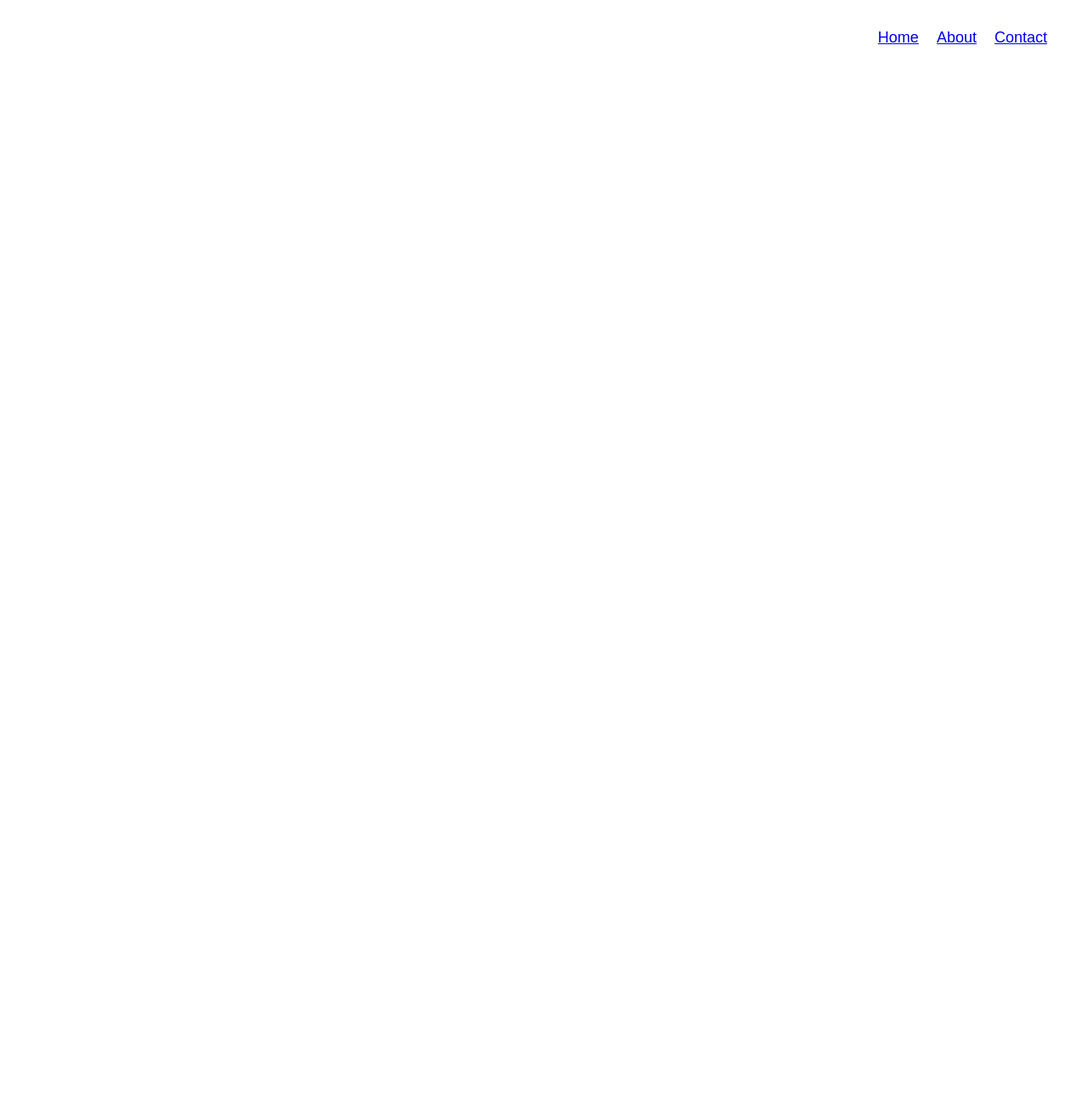
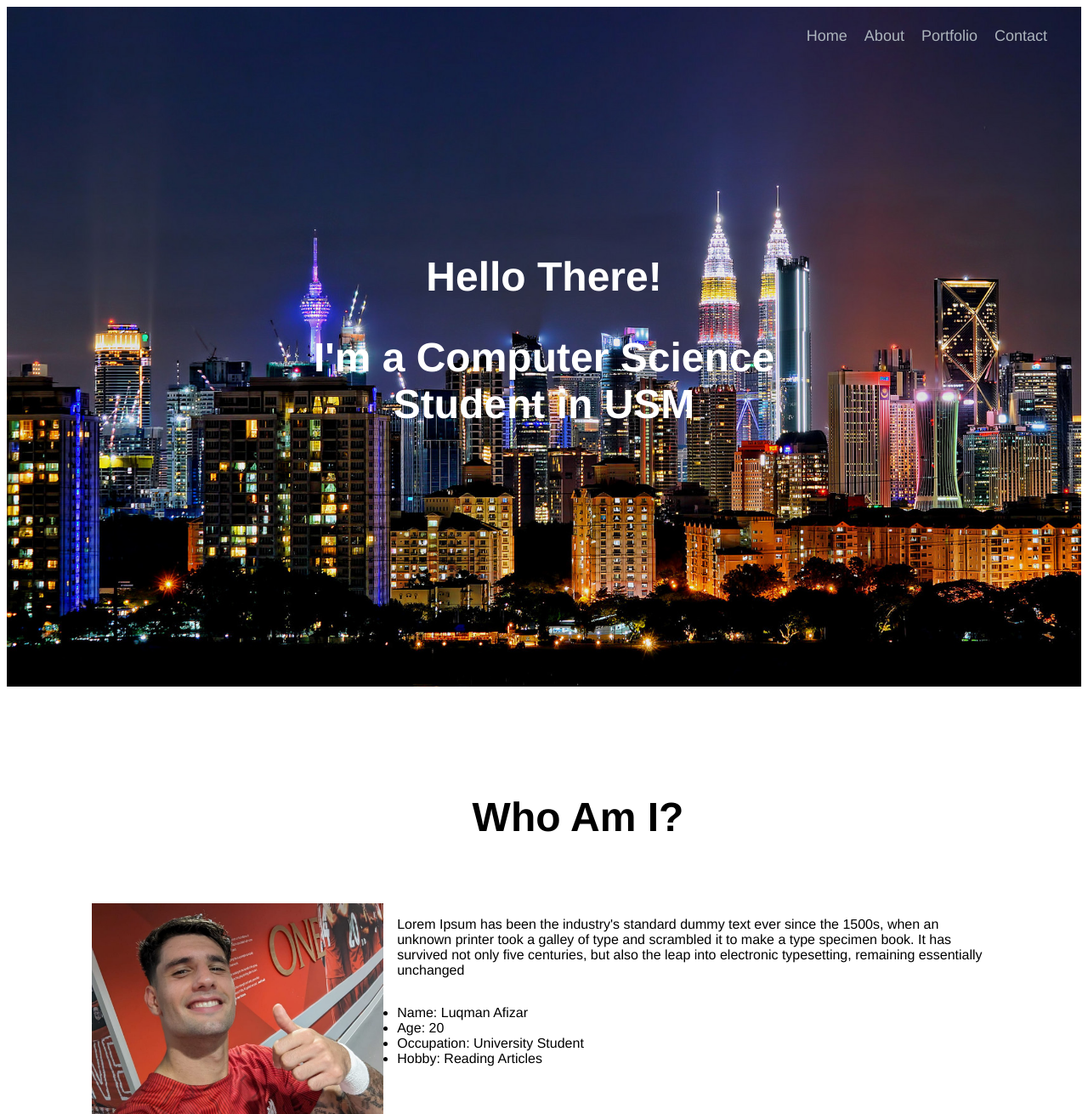
Before and after one commit to LuqmanMC305/my-portfolio, a plain HTML site: page index.html in a window 1280 px wide. Shown: the whole page at 85% size. Before the commit the page ends 800 px from the top, so only its background shows below. Drawn offline with Linux system fonts and the light colour scheme.

Commit message:
Added images and about section

```diff
--- a/index.html
+++ b/index.html
@@ -10,11 +10,43 @@
 
     <nav class="menu">
         <ul class="list">
-            <li><a href="#" >Home</a></li>
-            <li><a href="#" >About</a></li>
-            <li><a href="#" >Contact</a></li>
+            <li><a href="#home" >Home</a></li>
+            <li><a href="#about" >About</a></li>
+            <li><a href="#portfolio" >Portfolio</a></li>
+            <li><a href="#contact" >Contact</a></li>
         </ul>
     </nav>
+
+    <!--Main Banner-->
+    <section class="bgImage" id="home">
+      <div class="bgContainer">
+         <div class="bgText">
+            <h1 class="bgTitle">Hello There!</h1>
+            <h1 class="bgDesc">I'm a Computer Science Student in USM</h1>
+        </div>
+      </div>
+    </section>
+
+    <!--About Banner-->
+    <section class="about" id="about">
+        <div class="aboutContainer">
+            <h1 class="aboutTitle">Who Am I?</h1>
+            <img src="/images/szoboslai.jpeg" class="aboutImage">
+            <div class="descTopContainer">
+                <p class="aboutDescTop">Lorem Ipsum has been the industry's standard dummy text ever since the 1500s, when an unknown printer took a galley of type and scrambled it to make a type specimen book. It has survived not only five centuries, but also the leap into electronic typesetting, remaining essentially unchanged</p>
+            </div>
+            <div class="info">
+                <ul class="infoList">
+                    <li>Name: Luqman Afizar</li>
+                    <li>Age: 20</li>
+                    <li>Occupation: University Student</li>
+                    <li>Hobby: Reading Articles</li>
+                </ul>
+            </div>
+        </div>
+    </section>
+
+
 
 
 </body>
--- a/style.css
+++ b/style.css
@@ -1,14 +1,16 @@
-.list{
-    font-family: Arial, Helvetica, sans-serif;
+.list li{
+    font-family: Helvetica, Arial;
     list-style: none;
     font-size: large;
+    display: inline;
+    margin-right: 1rem;
 
 }
 
-li{
-    display: inline;
-    margin-right: 1rem;
 
+nav a{
+    color: #adb5bd;
+    text-decoration: none;
 }
 
 .menu{
@@ -19,3 +21,58 @@ li{
     right: 2rem;
 
 }
+
+.bgImage{
+    background: url("images/kl.jpg");
+    height: 100vh;
+    background-size: cover;
+
+}
+
+.bgText{
+    font-family: Helvetica, Arial;
+    color: white;
+    text-align: center;
+    position: absolute;
+    top: 50%;
+    left: 50%;
+    transform: translate(-50%, -50%);
+    font-size: 2rem;
+}
+
+.about{
+    margin-top: 10%;
+    font-family: Helvetica, Arial;
+    margin-left: 5rem;
+
+}
+
+.aboutContainer{
+    margin-right: 20px;
+    margin-left: 20px;
+}
+
+.aboutTitle{
+    font-size: 3rem;
+    margin: 0 auto 5% auto;
+    text-align: center;
+}
+
+.aboutImage{
+    width: 30%;
+    float: left;
+    margin-top: 1rem;
+    margin-right: 1rem;
+}
+
+.descTopContainer{
+    margin: auto 1rem 0 1rem;
+    text-align: left;
+    padding: 1rem 5rem 0 1rem; /* top right bottom left */
+}
+
+.infoList{
+    margin: auto 1rem 0 1rem;
+    text-align: left;
+    padding: 1rem 3rem 0 1rem;
+}
```
Also changed, not shown: 48183_1567323915.jpg (added), images/kl.jpg (added), images/szoboslai.jpeg (added).
